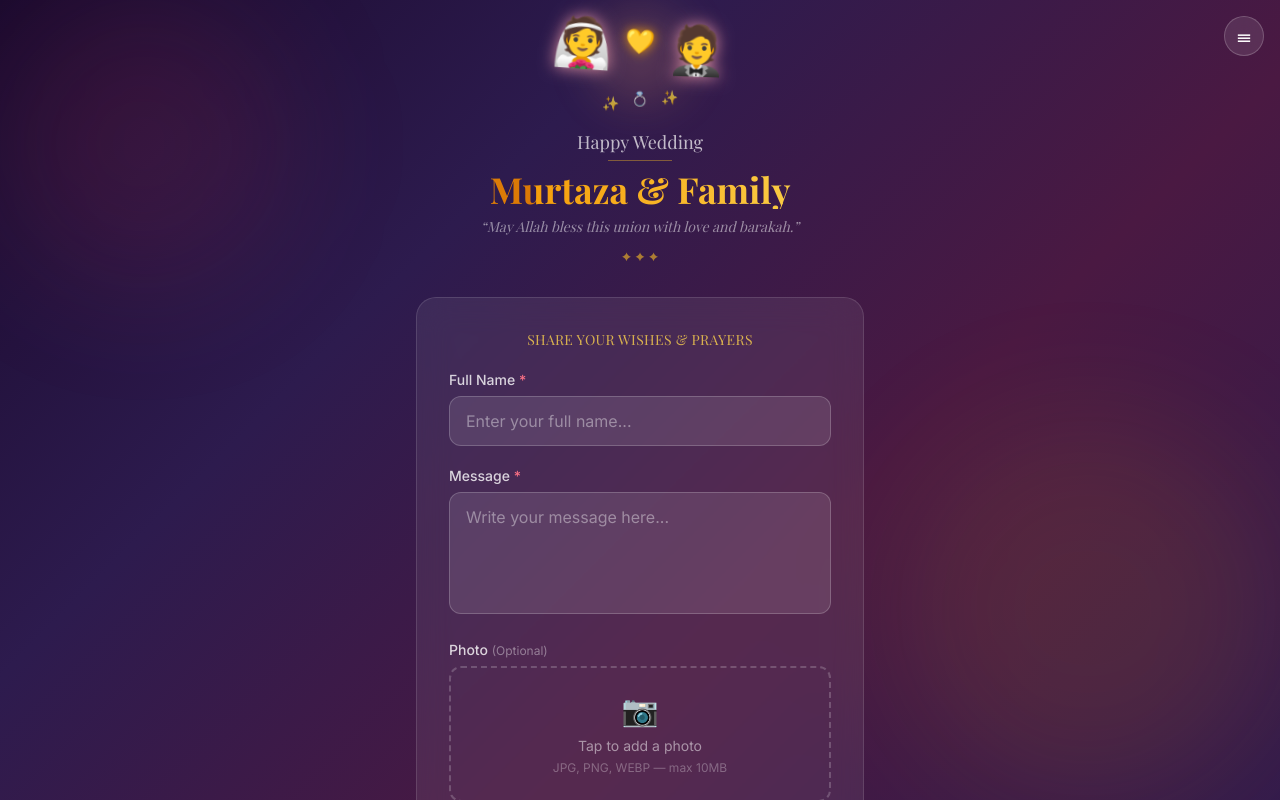
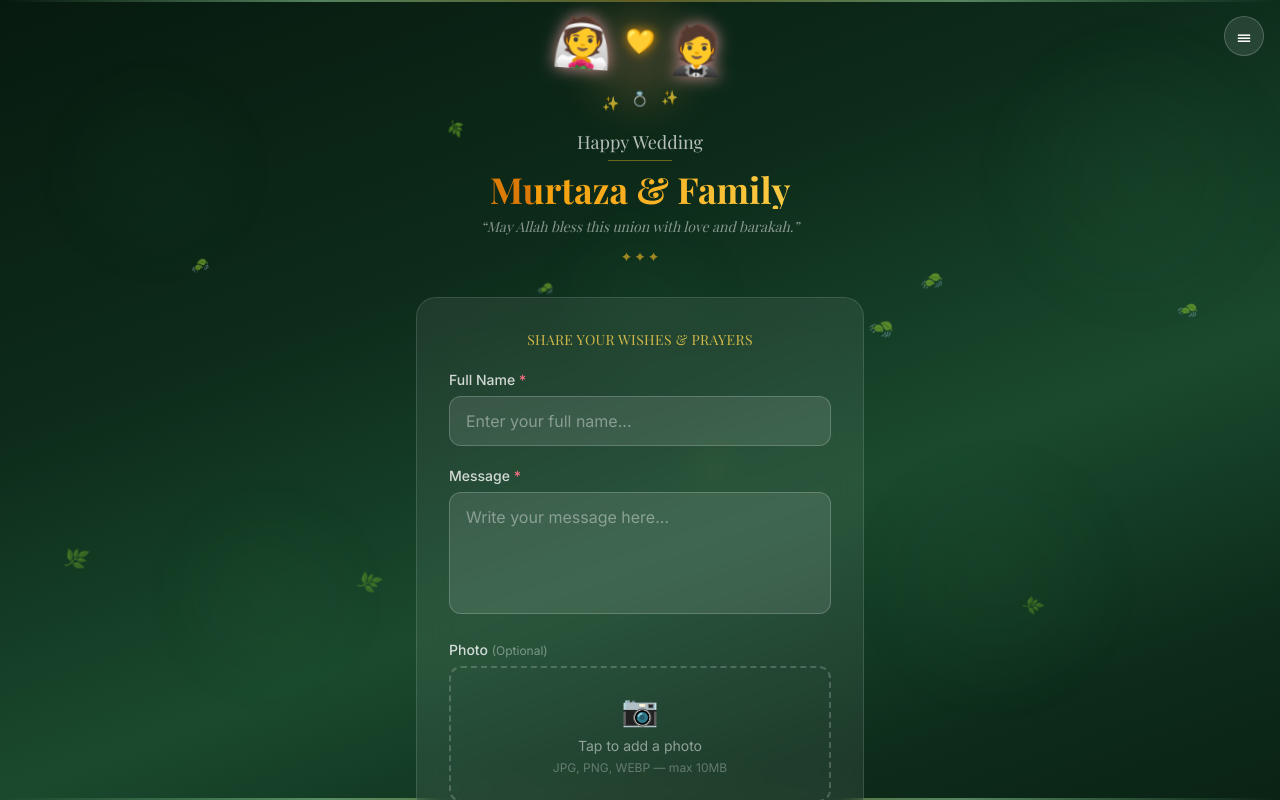
Before and after one commit to SainBux-HadiSeelro/Murtaza, a Next.js app: page / in a window 1280 px wide. Shown: the top 800 px of the page. Built offline with nearby package versions, Linux system fonts and the light colour scheme; a web font is replaced by a local one.

Commit message:
Aesthetic green background: bokeh circles, falling leaves, shimmer lines

```diff
--- a/pages/index.tsx
+++ b/pages/index.tsx
@@ -55,7 +55,9 @@ export default function Home() {
     return (
       <>
         <Head><title>Thank You — Murtaza & Family</title></Head>
-        <div className="bg-wedding-form flex items-center justify-center p-6 min-h-screen">
+        <div className="flex items-center justify-center p-6 min-h-screen" style={{
+          background: 'linear-gradient(135deg, #0a1f14 0%, #1a3a2a 25%, #2d5a3d 50%, #1a3a2a 75%, #0a1f14 100%)',
+        }}>
           <div className="glass-card p-10 max-w-md w-full text-center animate-fade-in">
             <div className="text-7xl mb-6 float-anim">🎊</div>
             <h2 className="text-3xl font-bold text-gold-shimmer mb-3" style={{ fontFamily: 'Playfair Display, serif' }}>
@@ -80,10 +82,81 @@ export default function Home() {
         <meta name="viewport" content="width=device-width, initial-scale=1, maximum-scale=1" />
       </Head>
 
-      <div className="bg-wedding-form flex items-center justify-center p-4 py-8 min-h-screen">
-        {/* Decorative blobs */}
-        <div className="fixed top-0 left-0 w-72 h-72 bg-rose-500/10 rounded-full blur-3xl pointer-events-none" />
-        <div className="fixed bottom-0 right-0 w-96 h-96 bg-amber-500/10 rounded-full blur-3xl pointer-events-none" />
+      <div className="flex items-center justify-center p-4 py-8 min-h-screen" style={{
+        background: 'linear-gradient(160deg, #071a0f 0%, #0d2b1a 30%, #1a4a2e 55%, #0d2b1a 75%, #071a0f 100%)',
+        position: 'relative',
+        overflow: 'hidden',
+      }}>
+
+        {/* ── Animated CSS background ── */}
+        <style>{`
+          @keyframes petalFallForm {
+            0%   { transform: translateY(-40px) rotate(0deg);   opacity: 0; }
+            10%  { opacity: 0.7; }
+            90%  { opacity: 0.4; }
+            100% { transform: translateY(105vh) rotate(540deg); opacity: 0; }
+          }
+          @keyframes bokehPulse {
+            0%, 100% { transform: scale(1);    opacity: 0.06; }
+            50%       { transform: scale(1.15); opacity: 0.13; }
+          }
+          @keyframes floatForm {
+            0%, 100% { transform: translateY(0px); }
+            50%       { transform: translateY(-10px); }
+          }
+        `}</style>
+
+        {/* Bokeh circles */}
+        {[
+          { left:'5%',  top:'10%', size:'180px', dur:'7s',  delay:'0s'   },
+          { left:'80%', top:'8%',  size:'220px', dur:'9s',  delay:'1s'   },
+          { left:'15%', top:'65%', size:'150px', dur:'6s',  delay:'2s'   },
+          { left:'70%', top:'60%', size:'200px', dur:'8s',  delay:'0.5s' },
+          { left:'45%', top:'30%', size:'130px', dur:'10s', delay:'1.5s' },
+        ].map((b, i) => (
+          <div key={i} style={{
+            position: 'fixed', left: b.left, top: b.top,
+            width: b.size, height: b.size, borderRadius: '50%',
+            background: 'radial-gradient(circle, rgba(74,163,100,0.5), transparent)',
+            filter: 'blur(30px)',
+            animation: `bokehPulse ${b.dur} ease-in-out ${b.delay} infinite`,
+            pointerEvents: 'none', zIndex: 0,
+          }} />
+        ))}
+
+        {/* Falling petals */}
+        {[
+          { left:'5%',  dur:'8s',  delay:'0s',   size:'1.2rem', emoji:'🌿' },
+          { left:'15%', dur:'11s', delay:'1.5s', size:'0.9rem', emoji:'🍃' },
+          { left:'28%', dur:'7s',  delay:'0.5s', size:'1.1rem', emoji:'🌿' },
+          { left:'42%', dur:'9s',  delay:'2s',   size:'0.8rem', emoji:'🍃' },
+          { left:'55%', dur:'8s',  delay:'0.8s', size:'1rem',   emoji:'🌿' },
+          { left:'68%', dur:'10s', delay:'1.2s', size:'1.2rem', emoji:'🍃' },
+          { left:'80%', dur:'7s',  delay:'0.3s', size:'0.9rem', emoji:'🌿' },
+          { left:'92%', dur:'9s',  delay:'1.8s', size:'1rem',   emoji:'🍃' },
+          { left:'35%', dur:'12s', delay:'3s',   size:'0.8rem', emoji:'🌿' },
+          { left:'72%', dur:'8s',  delay:'2.5s', size:'1.1rem', emoji:'🍃' },
+        ].map((p, i) => (
+          <div key={i} style={{
+            position: 'fixed', left: p.left, top: '-2rem',
+            fontSize: p.size, opacity: 0.5,
+            animation: `petalFallForm ${p.dur} linear ${p.delay} infinite`,
+            pointerEvents: 'none', zIndex: 0,
+          }}>{p.emoji}</div>
+        ))}
+
+        {/* Subtle gold shimmer line top */}
+        <div style={{
+          position: 'fixed', top: 0, left: 0, right: 0, height: '2px',
+          background: 'linear-gradient(to right, transparent, rgba(134,197,143,0.6), rgba(212,175,55,0.4), rgba(134,197,143,0.6), transparent)',
+          zIndex: 1, pointerEvents: 'none',
+        }} />
+        {/* Subtle shimmer line bottom */}
+        <div style={{
+          position: 'fixed', bottom: 0, left: 0, right: 0, height: '2px',
+          background: 'linear-gradient(to right, transparent, rgba(134,197,143,0.6), rgba(212,175,55,0.4), rgba(134,197,143,0.6), transparent)',
+          zIndex: 1, pointerEvents: 'none',
+        }} />
 
         {/* ── Corner Menu (top-right) ── */}
         <div className="fixed top-4 right-4 z-50">
```
